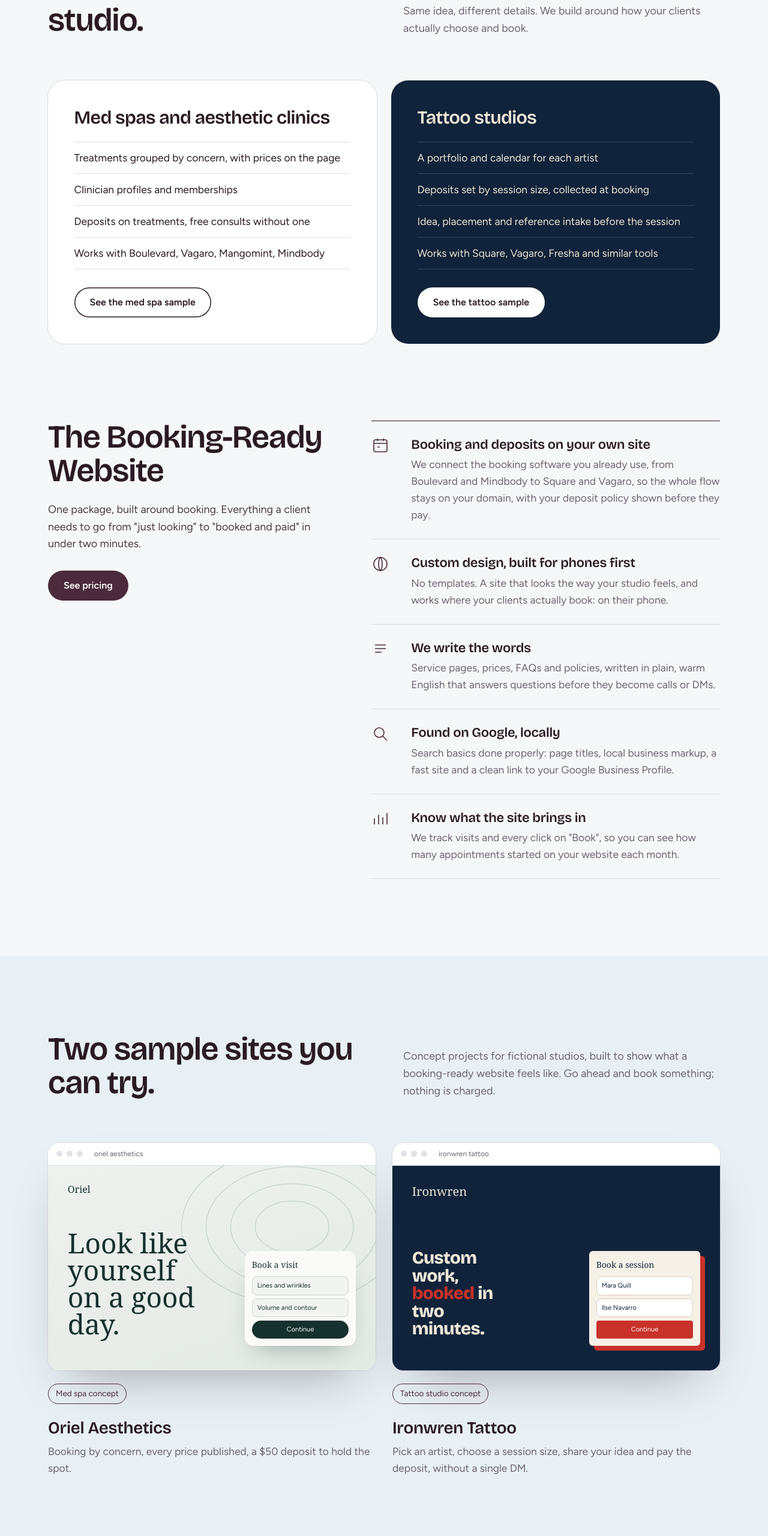
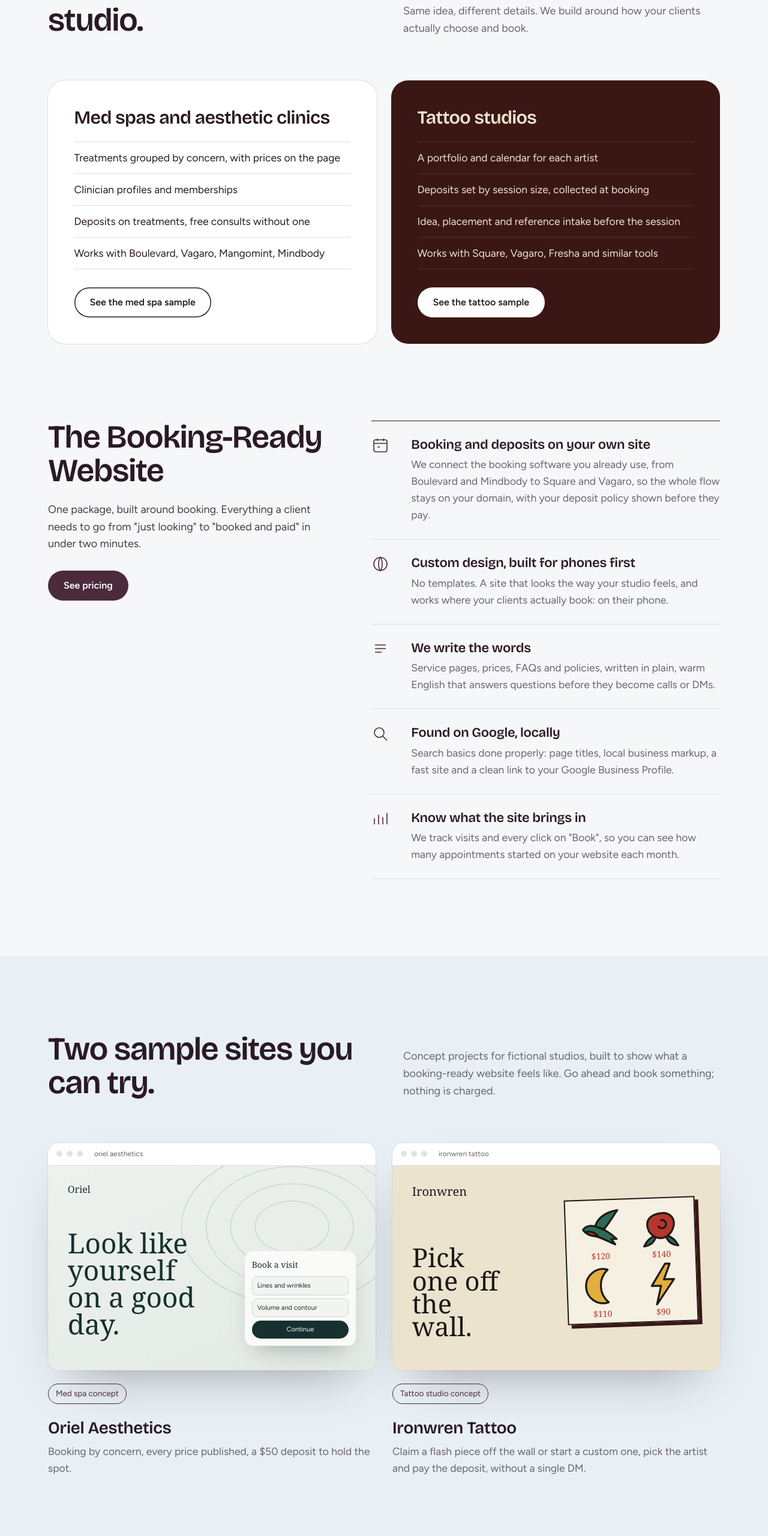
Before and after one commit to waznagus1-cmd/Kelvane-site, a plain HTML site: page index.html in a window 1280 px wide. Shown: the part 1760-4320 px from the top of the page at 60% size. Drawn offline with nearby package versions, Linux system fonts and the light colour scheme; a web font is replaced by a local one.

Commit message:
Use relative links between site and demos; refresh tattoo preview card
Co-Authored-By: Claude Opus 5.5 <noreply@anthropic.com>
Claude-Session: https://claude.ai/code/session_01PAbRkY7FxKjMRCqpStDCe7

```diff
--- a/index.html
+++ b/index.html
@@ -220,21 +220,20 @@ footer{padding:40px 0 60px;font-size:14.5px;color:var(--muted)}
 .niche ul{margin:22px 0 30px;padding:0;list-style:none;border-top:1px solid var(--line)}
 .niche li{padding:12px 0;border-bottom:1px solid var(--line)}
 .niche .btn{margin-top:auto;align-self:flex-start}
-.dark-niche{background:#10233A;color:#EDE6D8;box-shadow:none}
-.dark-niche ul,.dark-niche li{border-color:#2C4566}
+.dark-niche{background:#3A1714;color:#ECE3CF;box-shadow:none}
+.dark-niche ul,.dark-niche li{border-color:#5A2C24}
 @media (max-width:860px){.niches{grid-template-columns:1fr}}
 /* cases */
 .cases{display:grid;grid-template-columns:1fr 1fr;gap:28px}
 .casecard{text-decoration:none;display:flex;flex-direction:column;gap:22px}
 .casecard:hover .browser{box-shadow:0 40px 80px -36px rgba(42,26,36,.55),0 0 0 1px var(--plum)}
 .casetext h3{font-size:28px;margin:4px 0 8px}
-.mini.tat{background:#10233A;color:#EDE6D8}
+.mini.tat{background:#ECE3CF;color:#1C1A17}
 .mini .logo-t{position:absolute;left:6%;top:8%;font-family:"Pirata One",Georgia,serif;font-size:20px}
-.mini.tat h4{font-family:var(--display);font-weight:800;letter-spacing:-.02em;max-width:8.5ch;font-size:clamp(20px,2.3vw,30px);line-height:1}
-.mini.tat h4 em{font-style:normal;color:#C8322B}
-.mini .card.t{background:#F6F1E7;color:#10233A;border-radius:6px;box-shadow:8px 8px 0 #C8322B}
-.mini .card.t span{border-color:#D6CDBC;background:#fff}
-.mini .card.t em{background:#C8322B;border-radius:4px}
+.mini.tat h4{font-family:"Pirata One",Georgia,serif;font-weight:400;max-width:6.5ch;font-size:clamp(28px,3.4vw,46px);line-height:.88}
+.mini .sheet-t{position:absolute;right:7%;top:16%;width:40%;background:#F6F0E2;border:2px solid #1C1A17;box-shadow:6px 6px 0 #3A1714;transform:rotate(-2deg);display:grid;grid-template-columns:repeat(2,1fr);gap:4px;padding:8px}
+.mini .sheet-t span{display:flex;flex-direction:column;align-items:center;font-family:"Pirata One",Georgia,serif;color:#B7362C;font-size:14px;line-height:1}
+.mini .sheet-t svg{width:80%;height:auto}
 .founding-line{margin-top:20px;font-size:16px;color:var(--muted)}
 .founding-line b{color:var(--ink)}
 @media (max-width:860px){.cases{grid-template-columns:1fr}}
@@ -346,7 +345,7 @@ footer .wrap{display:flex;justify-content:space-between;gap:20px;flex-wrap:wrap}
           <li>Deposits on treatments, free consults without one</li>
           <li>Works with Boulevard, Vagaro, Mangomint, Mindbody</li>
         </ul>
-        <a class="btn btn-line" href="/oriel/">See the med spa sample</a>
+        <a class="btn btn-line" href="oriel/index.html">See the med spa sample</a>
       </div>
       <div class="niche dark-niche">
         <h3>Tattoo studios</h3>
@@ -356,7 +355,7 @@ footer .wrap{display:flex;justify-content:space-between;gap:20px;flex-wrap:wrap}
           <li>Idea, placement and reference intake before the session</li>
           <li>Works with Square, Vagaro, Fresha and similar tools</li>
         </ul>
-        <a class="btn btn-light" href="/tattoo/">See the tattoo sample</a>
+        <a class="btn btn-light" href="tattoo/index.html">See the tattoo sample</a>
       </div>
     </div>
   </div>
@@ -386,7 +385,7 @@ footer .wrap{display:flex;justify-content:space-between;gap:20px;flex-wrap:wrap}
       <p class="muted">Concept projects for fictional studios, built to show what a booking-ready website feels like. Go ahead and book something; nothing is charged.</p>
     </div>
     <div class="cases">
-      <a class="casecard" href="/oriel/">
+      <a class="casecard" href="oriel/index.html">
         <div class="browser">
           <div class="top"><i></i><i></i><i></i><span>oriel aesthetics</span></div>
           <div class="mini" aria-hidden="true">
@@ -398,16 +397,16 @@ footer .wrap{display:flex;justify-content:space-between;gap:20px;flex-wrap:wrap}
         </div>
         <div class="casetext"><span class="tag">Med spa concept</span><h3>Oriel Aesthetics</h3><p class="muted">Booking by concern, every price published, a $50 deposit to hold the spot.</p></div>
       </a>
-      <a class="casecard" href="/tattoo/">
+      <a class="casecard" href="tattoo/index.html">
         <div class="browser">
           <div class="top"><i></i><i></i><i></i><span>ironwren tattoo</span></div>
           <div class="mini tat" aria-hidden="true">
             <span class="logo-t">Ironwren</span>
-            <h4>Custom work, <em>booked</em> in two minutes.</h4>
-            <div class="card t"><b>Book a session</b><span>Mara Quill</span><span>Ilse Navarro</span><em>Continue</em></div>
+            <h4>Pick one off the wall.</h4>
+            <div class="sheet-t"><span><svg viewBox="0 0 120 120"><path d="M46 58C54 32 76 18 106 14C94 30 86 44 72 60Z" fill="#2E6A57" stroke="#1C1A17" stroke-width="5" stroke-linejoin="round"/><path d="M16 62C24 50 40 50 54 56C68 62 82 68 102 88L88 88L98 102C80 94 64 84 50 80C34 78 22 72 16 62Z" fill="#2E6A57" stroke="#1C1A17" stroke-width="5" stroke-linejoin="round"/><path d="M22 68C30 76 42 79 54 78C46 70 34 64 22 68Z" fill="#B7362C" stroke="#1C1A17" stroke-width="5" stroke-linejoin="round"/></svg>$120</span><span><svg viewBox="0 0 120 120"><path d="M44 84C30 88 22 98 16 110C32 108 42 100 46 88Z" fill="#2E6A57" stroke="#1C1A17" stroke-width="5" stroke-linejoin="round"/><path d="M76 84C90 88 98 98 104 110C88 108 78 100 74 88Z" fill="#2E6A57" stroke="#1C1A17" stroke-width="5" stroke-linejoin="round"/><path d="M60 26C82 22 98 38 94 58C90 78 74 90 60 90C44 90 28 78 26 58C24 38 40 28 60 26Z" fill="#B7362C" stroke="#1C1A17" stroke-width="5" stroke-linejoin="round"/><path d="M60 44C71 42 77 51 73 59C69 67 56 66 54 58" fill="none" stroke="#1C1A17" stroke-width="5" stroke-linejoin="round"/></svg>$140</span><span><svg viewBox="0 0 120 120"><path d="M76 18A44 44 0 1 0 76 102A56 56 0 0 1 76 18Z" fill="#E2AE3D" stroke="#1C1A17" stroke-width="5" stroke-linejoin="round"/></svg>$110</span><span><svg viewBox="0 0 120 120"><path d="M68 8L32 64L56 64L44 112L90 48L64 48L80 8Z" fill="#E2AE3D" stroke="#1C1A17" stroke-width="5" stroke-linejoin="round"/></svg>$90</span></div>
           </div>
         </div>
-        <div class="casetext"><span class="tag">Tattoo studio concept</span><h3>Ironwren Tattoo</h3><p class="muted">Pick an artist, choose a session size, share your idea and pay the deposit, without a single DM.</p></div>
+        <div class="casetext"><span class="tag">Tattoo studio concept</span><h3>Ironwren Tattoo</h3><p class="muted">Claim a flash piece off the wall or start a custom one, pick the artist and pay the deposit, without a single DM.</p></div>
       </a>
     </div>
   </div>
```
Also changed, not shown: oriel/index.html (+2 -2 lines), tattoo/index.html (+2 -2 lines).
